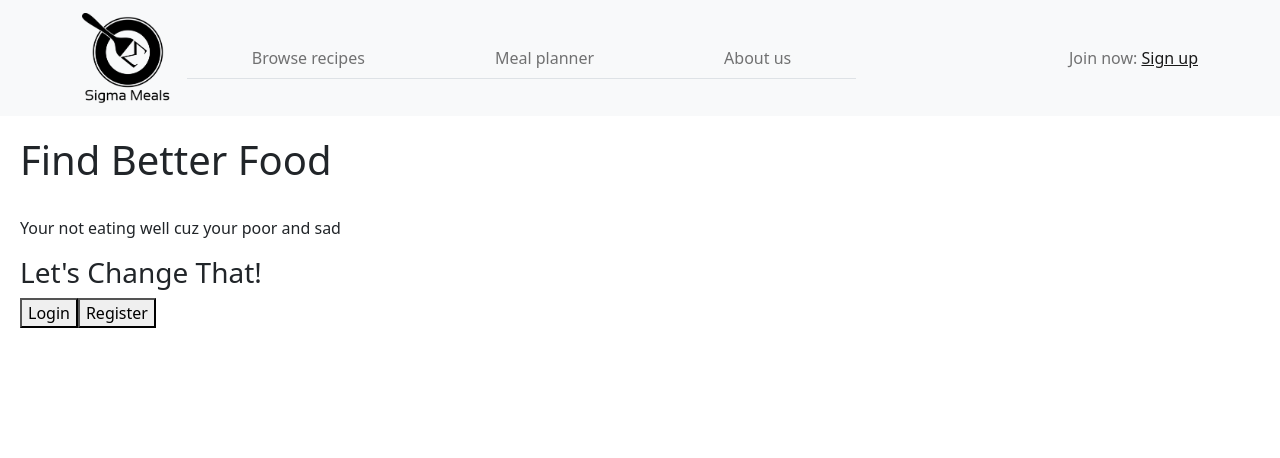
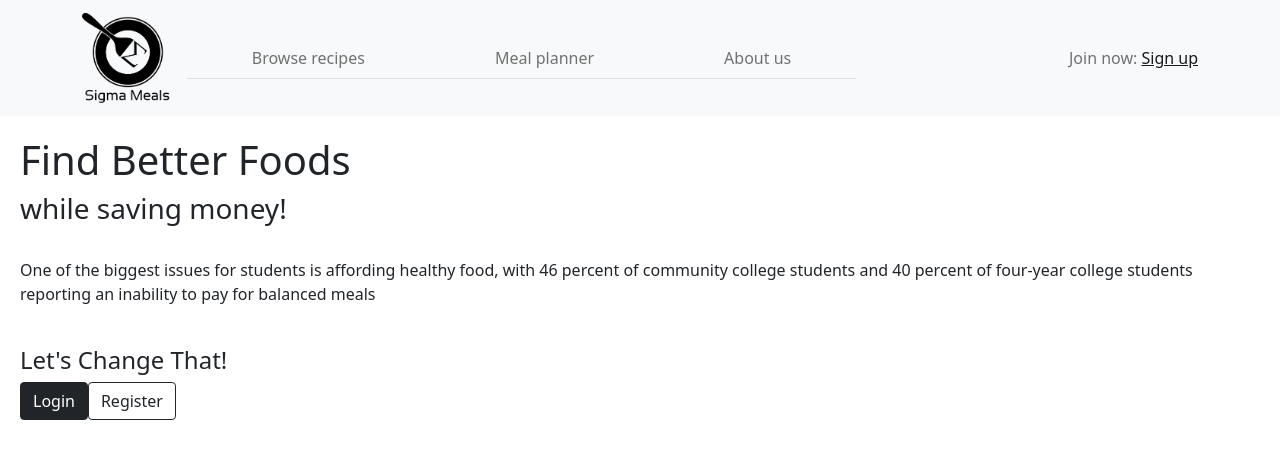
Before and after one commit to Abdulqdir/SigmaMeals, a React (Create React App) app in the folder client/: page / in a window 1280 px wide. Shown: the top 458 px of the page. Built offline with nearby package versions, Linux system fonts and the light colour scheme.

Commit message:
Using global css file

```diff
--- a/client/src/App.css
+++ b/client/src/App.css
@@ -1,3 +1,18 @@
+/* Index css */
+body {
+  margin: 10;
+  font-family: -apple-system, BlinkMacSystemFont, "Segoe UI", "Roboto", "Oxygen",
+    "Ubuntu", "Cantarell", "Fira Sans", "Droid Sans", "Helvetica Neue",
+    sans-serif;
+  -webkit-font-smoothing: antialiased;
+  -moz-osx-font-smoothing: grayscale;
+}
+
+code {
+  font-family: source-code-pro, Menlo, Monaco, Consolas, "Courier New",
+    monospace;
+}
+
 .App {
   text-align: center;
 }
@@ -36,3 +51,54 @@
     transform: rotate(360deg);
   }
 }
+
+/* Topbar css */
+.navlink-wrapper {
+  padding-left: 3.5rem;
+  padding-right: 3.5rem;
+}
+
+.sigmameals-logo {
+  width: auto;
+  height: 90px;
+}
+
+/* BrowseRecipes css */
+.browse-recipes-content {
+  margin-left: 30px;
+  margin-right: 30px;
+}
+
+.recipe-container {
+  display: grid;
+  align-items: center;
+  justify-content: center;
+  white-space: nowrap;
+  padding-bottom: 15px;
+}
+
+.recipe-title {
+  font-size: larger;
+  font-weight: bold;
+  padding-top: 10px;
+  padding-bottom: 10px;
+}
+
+.recipe-image {
+  width: auto;
+  height: 150px;
+  margin: auto;
+}
+
+.recipe-cost {
+  font-size: large;
+}
+
+.recipe-description {
+  font-size: large;
+}
+
+/* LandingPage css */
+.landing-wrapper {
+  padding: 20px;
+}
--- a/client/src/components/Topbar.css
+++ /dev/null
@@ -1,13 +0,0 @@
-/* .navbar-nav {
-  padding-left: 10.5rem;
-} */
-
-.navlink-wrapper {
-  padding-left: 3.5rem;
-  padding-right: 3.5rem;
-}
-
-.sigmameals-logo {
-  width: auto;
-  height: 90px;
-}
--- a/client/src/components/Topbar.js
+++ b/client/src/components/Topbar.js
@@ -1,7 +1,7 @@
 import React from "react";
 import { Container, Navbar } from "react-bootstrap";
 import Nav from "react-bootstrap/Nav";
-import "./Topbar.css";
+import "../App.css";
 import logo from "./logo.png";
 
 export default function Topbar() {
--- a/client/src/index.css
+++ /dev/null
@@ -1,13 +0,0 @@
-body {
-  margin: 0;
-  font-family: -apple-system, BlinkMacSystemFont, 'Segoe UI', 'Roboto', 'Oxygen',
-    'Ubuntu', 'Cantarell', 'Fira Sans', 'Droid Sans', 'Helvetica Neue',
-    sans-serif;
-  -webkit-font-smoothing: antialiased;
-  -moz-osx-font-smoothing: grayscale;
-}
-
-code {
-  font-family: source-code-pro, Menlo, Monaco, Consolas, 'Courier New',
-    monospace;
-}
--- a/client/src/index.js
+++ b/client/src/index.js
@@ -1,6 +1,6 @@
 import React from "react";
 import ReactDOM from "react-dom";
-import "./index.css";
+import "./App.css";
 import "bootstrap/dist/css/bootstrap.min.css";
 // import App from "./App";
 import { Router } from "./Router";
--- a/client/src/pages/BrowseRecipes.css
+++ /dev/null
@@ -1,33 +0,0 @@
-.browse-recipes-content {
-  margin-left: 30px;
-  margin-right: 30px;
-}
-
-.recipe-container {
-  display: grid;
-  align-items: center;
-  justify-content: center;
-  white-space: nowrap;
-  padding-bottom: 15px;
-}
-
-.recipe-title {
-  font-size: larger;
-  font-weight: bold;
-  padding-top: 10px;
-  padding-bottom: 10px;
-}
-
-.recipe-image {
-  width: auto;
-  height: 150px;
-  margin: auto;
-}
-
-.recipe-cost {
-  font-size: large;
-}
-
-.recipe-description {
-  font-size: large;
-}
--- a/client/src/pages/BrowseRecipes.js
+++ b/client/src/pages/BrowseRecipes.js
@@ -1,7 +1,7 @@
 import React from "react";
 import { useState, useEffect } from "react";
 import { Table } from "react-bootstrap";
-import "./BrowseRecipes.css";
+import "../App.css";
 import parser from "html-react-parser";
 
 const BrowseRecipes = () => {
--- a/client/src/pages/LandingPage.css
+++ /dev/null
@@ -1,3 +0,0 @@
-.landing-wrapper {
-  padding: 20px;
-}
--- a/client/src/pages/LandingPage.js
+++ b/client/src/pages/LandingPage.js
@@ -1,20 +1,39 @@
 import React from "react";
-import "./LandingPage.css";
+import { Button } from "react-bootstrap";
+import "../App.css";
 
 const LandingPage = () => {
   return (
     <div className="landing-wrapper">
-      <h1>Find Better Food</h1>
+      <div className="landing-header">
+        <h1>Find Better Foods</h1>
+        <h3>while saving money!</h3>
+      </div>
       <br />
-      <p>Your not eating well cuz your poor and sad</p>
-      <h3>Let's Change That!</h3>
+      <p className="landing-details">
+        One of the biggest issues for students is affording healthy food, with
+        46 percent of community college students and 40 percent of four-year
+        college students reporting an inability to pay for balanced meals
+      </p>
+      <br />
+      <h4>Let's Change That!</h4>
       <div>
-        <a href="/login">
+        <Button className="login-button" href="/login" variant="dark">
+          Login
+        </Button>
+        <Button
+          className="register-button"
+          href="/register"
+          variant="outline-dark"
+        >
+          Register
+        </Button>
+        {/* <a href="/login">
           <button>Login</button>
         </a>
         <a href="/register">
           <button>Register</button>
-        </a>
+        </a> */}
       </div>
     </div>
   );
```
Also changed, not shown: 1 other file (tests, documents, lock files or other folders).
